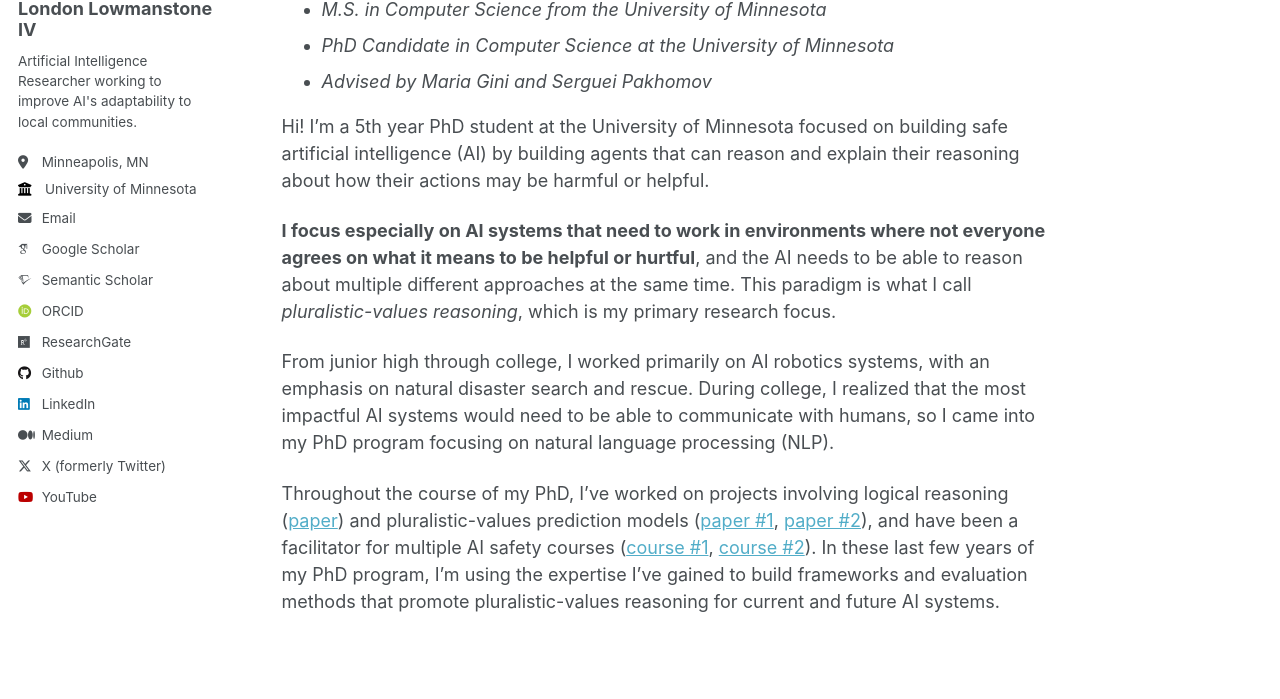
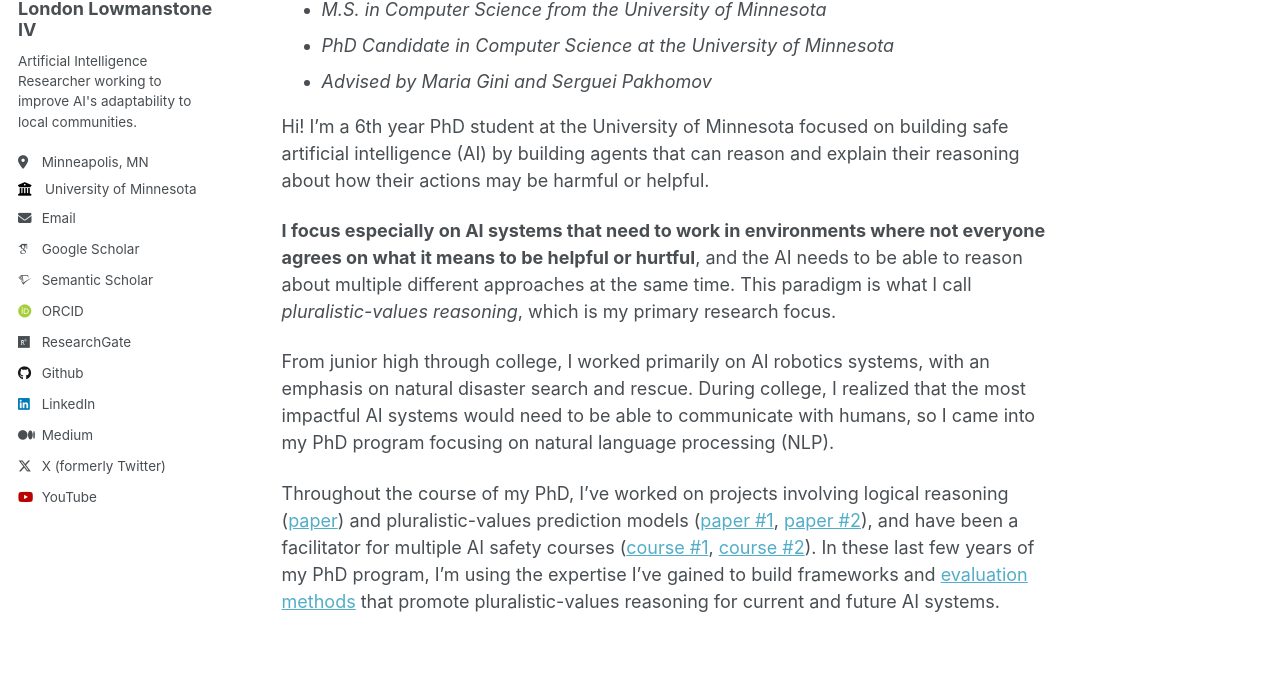
Before and after one commit to London-Lowmanstone/London-Lowmanstone.github.io, a Jekyll site: the page built from _pages/about.md, in a window 1280 px wide and 1276 px high. Shown: the part 239-938 px from the top of the window. Built offline with Jekyll 4.4.1, drawn with Linux system fonts in a browser that asks for light colours; some web fonts are replaced.

Commit message:
Update PhD year from 5th to 6th
Also add in new paper link

```diff
--- a/_pages/about.md
+++ b/_pages/about.md
@@ -14,10 +14,10 @@ redirect_from:
 * *PhD Candidate in Computer Science at the University of Minnesota*
 * *Advised by Maria Gini and Serguei Pakhomov*
 
-Hi! I'm a 5th year PhD student at the University of Minnesota focused on building safe artificial intelligence (AI) by building agents that can reason and explain their reasoning about how their actions may be harmful or helpful.
+Hi! I'm a 6th year PhD student at the University of Minnesota focused on building safe artificial intelligence (AI) by building agents that can reason and explain their reasoning about how their actions may be harmful or helpful.
 
 **I focus especially on AI systems that need to work in environments where not everyone agrees on what it means to be helpful or hurtful**, and the AI needs to be able to reason about multiple different approaches at the same time. This paradigm is what I call *pluralistic-values reasoning*, which is my primary research focus.
 
 From junior high through college, I worked primarily on AI robotics systems, with an emphasis on natural disaster search and rescue. During college, I realized that the most impactful AI systems would need to be able to communicate with humans, so I came into my PhD program focusing on natural language processing (NLP).
 
-Throughout the course of my PhD, I've worked on projects involving logical reasoning ([paper](https://drive.google.com/file/d/1sw1t-m6zmm3rqeTsPtN7rvimkfHcK2bl/view?usp=sharing)) and pluralistic-values prediction models ([paper #1](https://arxiv.org/abs/2305.15070), [paper #2](https://drive.google.com/file/d/1zvHU-VP1Hkg3bJgywEmcjMoSXRLJz_IS/view?usp=sharing)), and have been a facilitator for multiple AI safety courses ([course #1](https://aisafetyfundamentals.com/), [course #2](https://www.mlsafety.org/events/intro-to-ml-safety)). In these last few years of my PhD program, I'm using the expertise I've gained to build frameworks and evaluation methods that promote pluralistic-values reasoning for current and future AI systems.
+Throughout the course of my PhD, I've worked on projects involving logical reasoning ([paper](https://drive.google.com/file/d/1sw1t-m6zmm3rqeTsPtN7rvimkfHcK2bl/view?usp=sharing)) and pluralistic-values prediction models ([paper #1](https://arxiv.org/abs/2305.15070), [paper #2](https://drive.google.com/file/d/1zvHU-VP1Hkg3bJgywEmcjMoSXRLJz_IS/view?usp=sharing)), and have been a facilitator for multiple AI safety courses ([course #1](https://aisafetyfundamentals.com/), [course #2](https://www.mlsafety.org/events/intro-to-ml-safety)). In these last few years of my PhD program, I'm using the expertise I've gained to build frameworks and [evaluation methods](https://arxiv.org/abs/2610.22567) that promote pluralistic-values reasoning for current and future AI systems.
```
